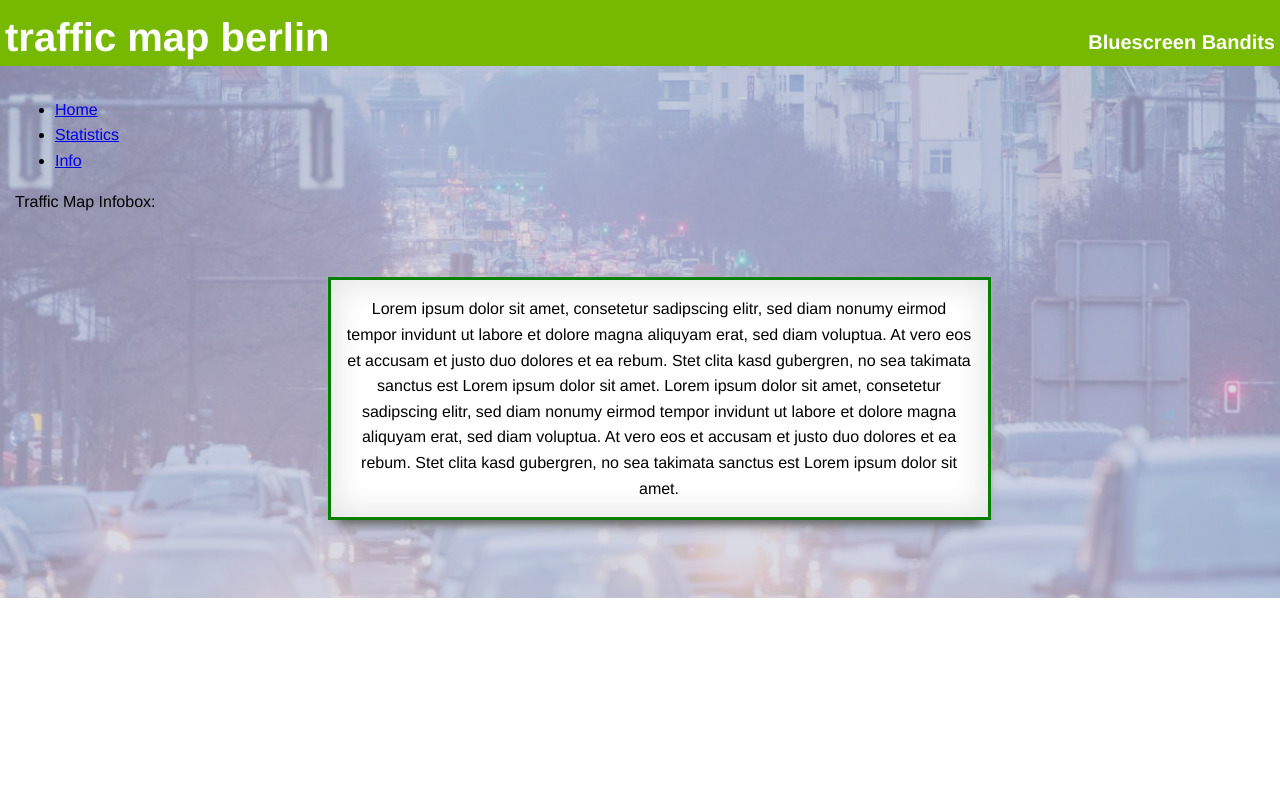
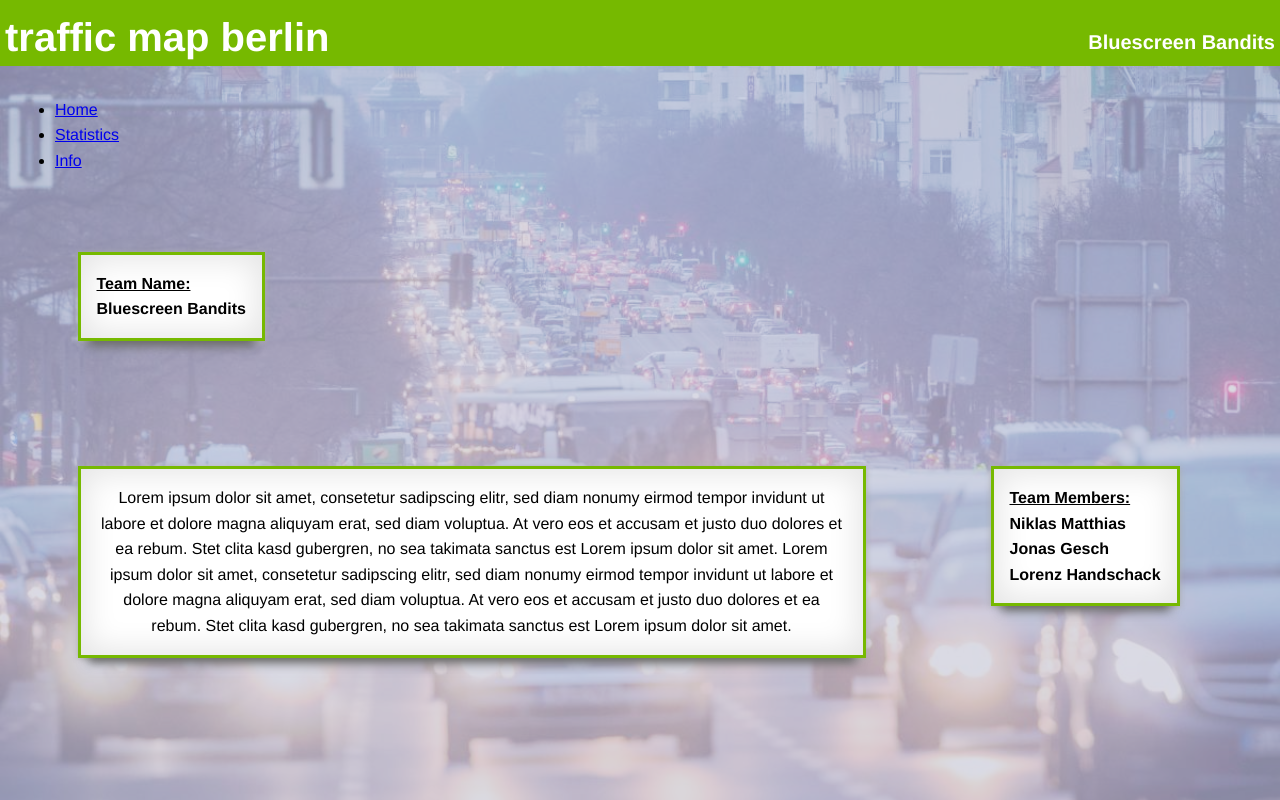
Before and after one commit to Pontelaff/berlin_traffic_map_frontend, an Angular app: page /info in a window 1280 px wide. Built offline with nearby package versions, Linux system fonts and the light colour scheme.

Commit message:
Background image not cut off anymore, additional information on info page

```diff
--- a/src/app/app.component.css
+++ b/src/app/app.component.css
@@ -1,13 +1,3 @@
-#background {
-    background-color: #bbc;
-    background-image: url("/assets/Stau.jpg");
-    background-repeat: no-repeat;
-    background-attachment: fixed;
-    /*background-position: 50% 50%;*/
-    background-blend-mode: soft-light;
-    background-size: cover;
-}
-
 h1, h2, h3, h4, h5, h6, p {
     display: inline;
 }
--- a/src/app/app.component.html
+++ b/src/app/app.component.html
@@ -3,7 +3,7 @@
     <h1 id="header-left">traffic map berlin</h1>
     <h4 id="header-right">Bluescreen Bandits</h4>
   </header>
-  <div id="background" class="p-15">
+  <div class="p-15">
     <!-- This nav gives you links to click, which tells the router which route to use (defined in the routes constant in  AppRoutingModule) -->
     <nav>
       <ul>
--- a/src/app/components/info-page/info-page.component.css
+++ b/src/app/components/info-page/info-page.component.css
@@ -2,16 +2,33 @@
     padding: 0;
 }
 
-#infobox {
-    text-align: center;
-    width:      50% !important;
+#infoContainer {
+    height: 100%;
+}
+
+#projectNameBox {
+    text-align: left;
+    display:    inline-block;
     padding:    1em;
-    margin:     5% 25%;
-    background: #ffffff;
-    box-shadow: 0 15px 10px -10px #666666,
-                0 1px 6px #AFAFAF,
-                0 0 30px 6px #E6E6E6 inset;
-    border-style: solid;
-    border-color: green;
+    margin:     5%;
     border-radius: 2;
 }
+
+
+#infoBox {
+    text-align: center;
+    display:    block;
+    max-width: 60%;
+    padding:    1em;
+    margin:     5%;
+    border-radius: 2;
+    float: left;
+}
+
+#teamMemberBox {
+    text-align: left;
+    padding:    1em;
+    margin:     5%;
+    border-radius: 2;
+    float: left;
+}
--- a/src/app/components/info-page/info-page.component.html
+++ b/src/app/components/info-page/info-page.component.html
@@ -1,7 +1,31 @@
-<label for="infobox">Traffic Map Infobox:</label>
 
-<br>
+<div id="infoContainer">
 
-<div id="infobox">
-Lorem ipsum dolor sit amet, consetetur sadipscing elitr, sed diam nonumy eirmod tempor invidunt ut labore et dolore magna aliquyam erat, sed diam voluptua. At vero eos et accusam et justo duo dolores et ea rebum. Stet clita kasd gubergren, no sea takimata sanctus est Lorem ipsum dolor sit amet. Lorem ipsum dolor sit amet, consetetur sadipscing elitr, sed diam nonumy eirmod tempor invidunt ut labore et dolore magna aliquyam erat, sed diam voluptua. At vero eos et accusam et justo duo dolores et ea rebum. Stet clita kasd gubergren, no sea takimata sanctus est Lorem ipsum dolor sit amet.
+    <div id="projectNameBox" class="htw-border-theme">
+        <b>
+            <u>
+                Team Name: <br>
+            </u>
+            Bluescreen Bandits
+        </b>
+    </div>
+
+    <div>
+        <div id="infoBox" class="htw-border-theme">
+            Lorem ipsum dolor sit amet, consetetur sadipscing elitr, sed diam nonumy eirmod tempor invidunt ut labore et dolore magna aliquyam erat, sed diam voluptua. At vero eos et accusam et justo duo dolores et ea rebum. Stet clita kasd gubergren, no sea takimata sanctus est Lorem ipsum dolor sit amet. Lorem ipsum dolor sit amet, consetetur sadipscing elitr, sed diam nonumy eirmod tempor invidunt ut labore et dolore magna aliquyam erat, sed diam voluptua. At vero eos et accusam et justo duo dolores et ea rebum. Stet clita kasd gubergren, no sea takimata sanctus est Lorem ipsum dolor sit amet.
+        </div>
+        <div id="teamMemberBox" class="htw-border-theme">
+            <b>
+                <u>
+                    Team Members:<br>
+                </u>
+                Niklas Matthias<br>
+                Jonas Gesch<br>
+                Lorenz Handschack
+            </b>
+        </div>
+    </div>
+
+
+
 </div>
--- a/src/styles.css
+++ b/src/styles.css
@@ -4,6 +4,18 @@ body{
 	font-family: Helvetica, Arial, sans-serif;
 	font-size: 16px;
 	line-height: 1.6em;
+}
+
+html{
+width:100%;
+height:100%;
+background-color: #bbc;
+background-image: url("/assets/Stau.jpg");
+background-repeat: no-repeat;
+background-attachment: fixed;
+/*background-position: 50% 50%;*/
+background-blend-mode: soft-light;
+background-size: cover;
 }
 
 /*Generated color theme*/
@@ -24,7 +36,7 @@ body{
 
 .htw-theme {color:#fff !important; background-color:#76b900 !important}
 .htw-text-theme {color:#76b900 !important}
-.htw-border-theme {border-color:#76b900 !important}
+.htw-border-theme {border-color:#76b900 !important; box-shadow: 0 15px 10px -10px #666666, 0 1px 6px #AFAFAF, 0 0 30px 6px #E6E6E6 inset; background: #ffffff; border-style: solid;}
 
 .htw-hover-theme:hover {color:#fff !important; background-color:#76b900 !important}
 .htw-hover-text-theme:hover {color:#76b900 !important}
```
